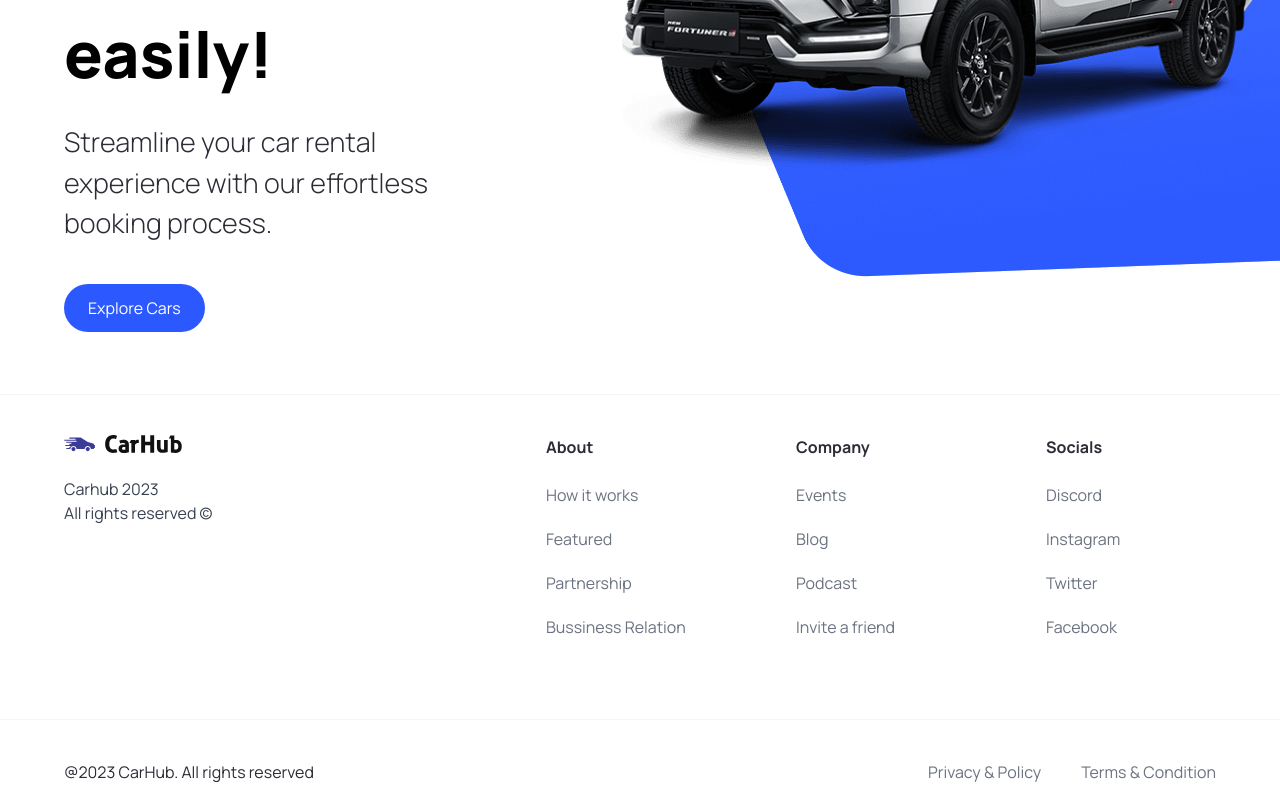
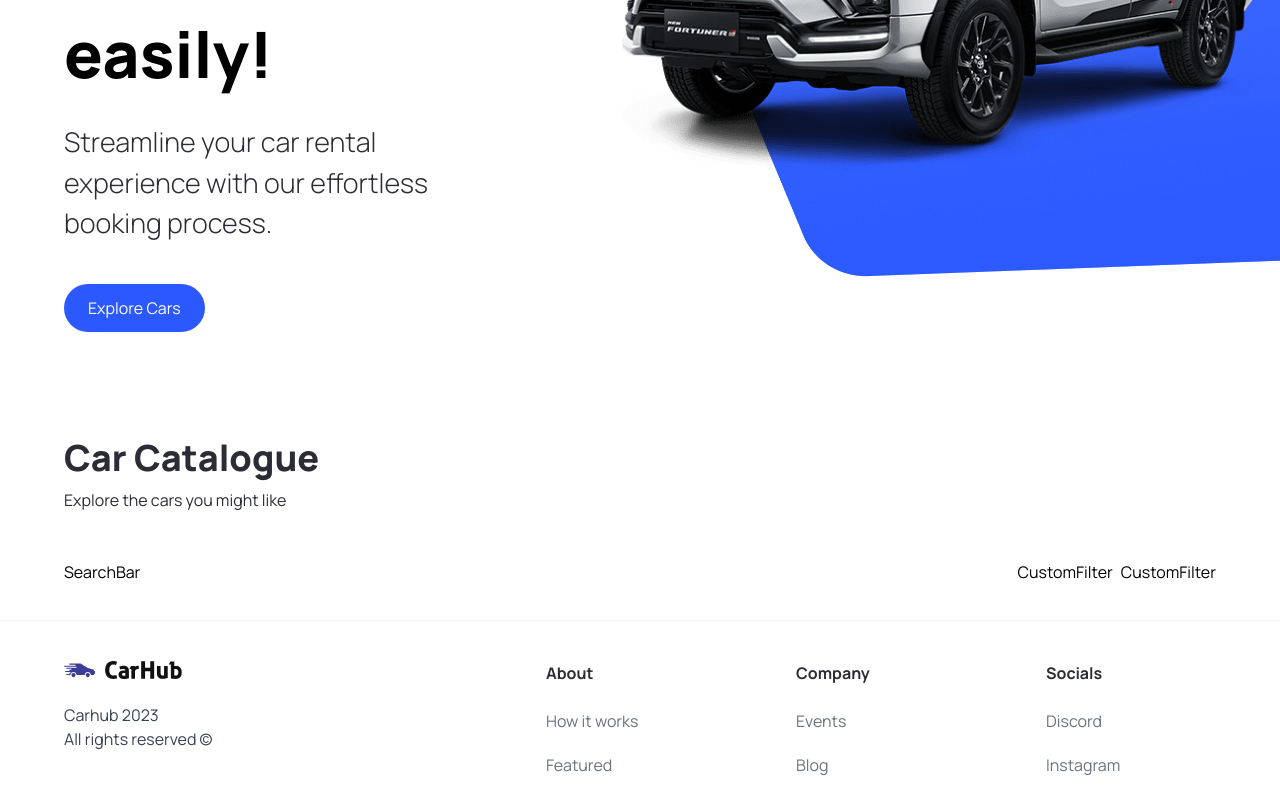
Before and after one commit to mlestrella843/ModernCarApp, a Next.js app: page / in a window 1280 px wide. Shown: the part 426-1223 px from the top of the page. Built offline with nearby package versions, Linux system fonts and the light colour scheme.

Commit message:
Creating car Catalogue

```diff
--- a/app/page.tsx
+++ b/app/page.tsx
@@ -1,4 +1,4 @@
-import { Hero } from '@/components';
+import { CustomFilter, Hero, SearchBar } from '@/components';
 import Image from 'next/image';
 
 
@@ -6,6 +6,27 @@
   return (
     <main className="overflow-hidden">
       <Hero />
+
+      <div className="mt-12 padding-x padding-y max-widht" id="discover">
+        <div className="home__text-container">
+          <h1 className="text-4xl font-extrabold">Car Catalogue</h1>
+          <p>Explore the cars you might like </p>
+        </div>
+
+        <div className="home__filters">
+          <SearchBar />
+
+            <div className="home__filter-container">
+              <CustomFilter title="fuel"/>
+              <CustomFilter title="year"/>
+
+            </div>
+
+        </div>
+
+
+      </div>
+
     </main>
   )
 }
--- /dev/null
+++ b/components/CustomFilter.tsx
@@ -0,0 +1,11 @@
+import React from 'react'
+
+const CustomFilter = () => {
+  return (
+    <div>
+      <h3>CustomFilter</h3>
+    </div>
+  )
+}
+
+export default CustomFilter
--- /dev/null
+++ b/components/SearchBar.tsx
@@ -0,0 +1,9 @@
+import React from 'react'
+
+const SearchBar = () => {
+  return (
+    <div>SearchBar</div>
+  )
+}
+
+export default SearchBar
--- a/components/index.tsx
+++ b/components/index.tsx
@@ -2,10 +2,14 @@
 import CustomButton from './CustomButton';
 import Navbar from './Navbar';
 import Footer from './Footer';
+import SearchBar from './SearchBar';
+import CustomFilter from './CustomFilter';
 
 export {
     Hero,
     CustomButton,
     Navbar,
-    Footer
+    Footer,
+    SearchBar,
+    CustomFilter
 }
```
